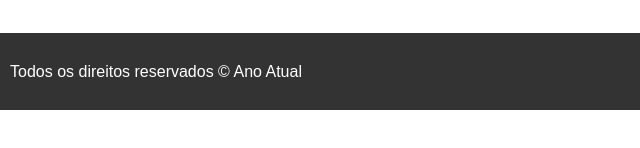
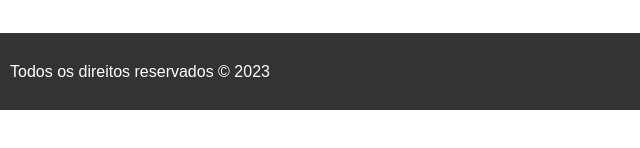
Before and after one commit to Mgmarco/Projacks, a plain HTML site: page index.html in a window 1280 px wide. Shown: the part 256-404 px from the top of the page, 0-640 px from the left. Drawn offline with Linux system fonts and the light colour scheme.

Commit message:
mudando para o ano atual

```diff
--- a/index.html
+++ b/index.html
@@ -26,7 +26,7 @@
     </section>
   </main>
   <footer>
-    <p>Todos os direitos reservados &copy; Ano Atual</p>
+    <p>Todos os direitos reservados &copy; 2023</p>
   </footer>
 </body>
 </html>
```
